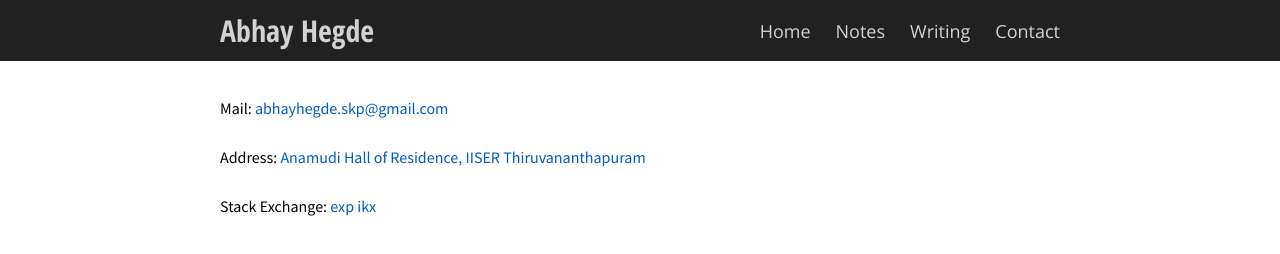
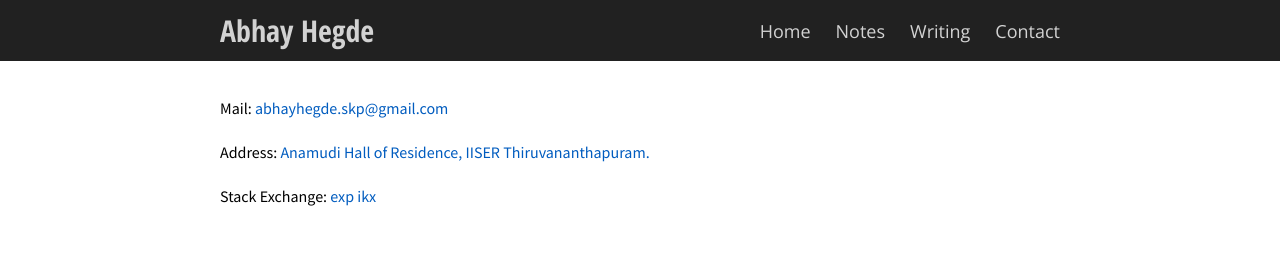
Before and after one commit to psintific/abhayhegde.github.io, a plain HTML site: page contact.html in a window 1280 px wide. Drawn offline with nearby package versions, Linux system fonts and the light colour scheme.

Commit message:
Update contact.html

```diff
--- a/contact.html
+++ b/contact.html
@@ -38,12 +38,11 @@
               Mail:
               <a href="mailto:abhayhegde.skp@gmail.com">abhayhegde.skp@gmail.com</a>
             </p>
-            <p class="text add-top-margin">
+            <p class="text">
               Address:
-              <a href="https://www.google.com/maps/place/Anamudi+Hall+Of+Residence+-+B+Block/@8.6814358,77.1331759,16.5z/data=!4m12!1m6!3m5!1s0x3b05bec780ab70fd:0xc960a94d0cef086f!2sIndian+Institute+of+Science+Education+and+Research,+Thiruvananthapuram!8m2!3d8.6822865!4d77.1364649!3m4!1s0x0:0xe9d0f7aa9371eaea!8m2!3d8.6783611!4d77.1365815"> Anamudi Hall of Residence, </a>
-              <a href="https://www.iisertvm.ac.in"> IISER Thiruvananthapuram </a>
+              <a href="https://www.google.com/maps/place/Anamudi+Hall+Of+Residence+-+B+Block/@8.6814358,77.1331759,16.5z/data=!4m12!1m6!3m5!1s0x3b05bec780ab70fd:0xc960a94d0cef086f!2sIndian+Institute+of+Science+Education+and+Research,+Thiruvananthapuram!8m2!3d8.6822865!4d77.1364649!3m4!1s0x0:0xe9d0f7aa9371eaea!8m2!3d8.6783611!4d77.1365815"> Anamudi Hall of Residence, IISER Thiruvananthapuram.</a>
             </p>
-            <p class="text add-top-margin">
+            <p class="text">
               Stack Exchange:
               <a href="https://physics.stackexchange.com/users/162407/"> exp ikx </a>
             </p>
```
